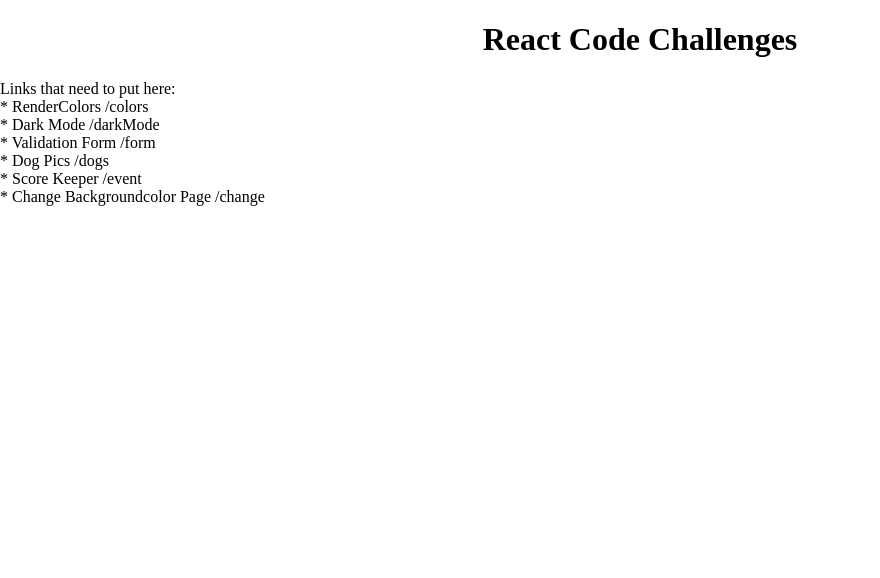
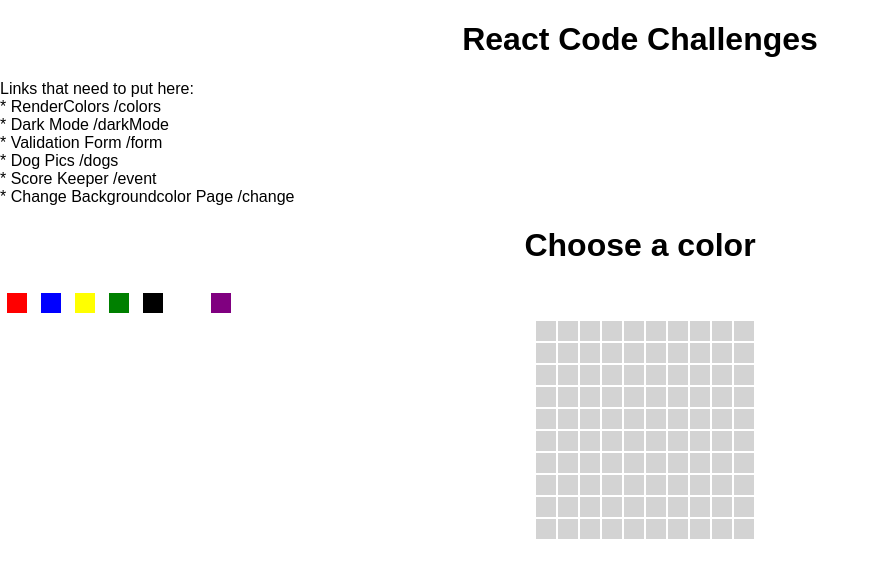
Before and after one commit to edilma/challenges, a React (Create React App) app: page /game in a window 1280 px wide. Shown: the top 578 px of the page, without its empty margins (0-880 px from the left). Built offline with nearby package versions, Linux system fonts and the light colour scheme.

Commit message:
STARTED the pixel game.  Starter code

```diff
--- a/src/App.css
+++ b/src/App.css
@@ -1,4 +1,6 @@
-
+html, body {
+  font-family: sans-serif;
+}
 .color-square {
   padding: 20px;
   font-family: sans-serif;
@@ -55,3 +57,15 @@
   height:400px;
   object-fit: contain;
 }
+
+button {
+  padding: 10px;
+  margin: 5px;
+  outline: none;
+  border: 2px solid white;
+}
+
+body {
+  padding: 0px;
+  margin: 0px;
+}
--- a/src/App.js
+++ b/src/App.js
@@ -5,6 +5,7 @@
 import DarkLightModes from './scenes/DarkLightModes.jsx';
 import DogPicsDisp from './scenes/DogPicsDisp.jsx';
 import FormVal from './scenes/FormVal.jsx';
+import PixelGame from './scenes/PixelGame';
 import RenderColors from './scenes/RenderColors.jsx';
 import ScoreKeeperDisp from './scenes/ScoreKeeperDis.jsx';
 import WindowListener from './scenes/WindowListener.jsx';
@@ -35,6 +36,7 @@
       <Route path='/scores' element={<ScoreKeeperDisp />}/>
       <Route path='/event' element={<WindowListener />} />
       <Route path='/change' element={<ColorPicker />}/>
+      <Route path='/game' element={<PixelGame />}/>
     </Routes>
     </header>
   </div>
--- /dev/null
+++ b/src/components/PixelArt.jsx
@@ -0,0 +1,32 @@
+function ColorPicker () {
+    const colors = ['red', 'blue', 'yellow', 'green', 'black', 'white', 'purple']
+    return (
+      <div>
+        <h1>Choose a color</h1>
+        {colors.map(color => <button key={color} style={{ backgroundColor: color }} />)}
+      </div>
+    )
+  }
+
+  function Pixel () {
+    return <div style={{ height: '20px', width: '20px', backgroundColor: 'lightGrey', margin: '1px' }} />
+  }
+
+  function Pixels () {
+    const pixels = []
+    for (let i = 0; i < 100; i++) pixels.push(<Pixel key={i} />)
+    return (
+      <div style={{ display: 'grid', gridTemplateColumns: 'repeat(10, 1fr)', width: '210px', margin: '0 auto' }}>
+        {pixels}
+      </div>
+    )
+  }
+
+  export default function PixelArt () {
+    return (
+      <div>
+        <ColorPicker />
+        <Pixels />
+      </div>
+    )
+  }
--- /dev/null
+++ b/src/scenes/PixelGame.jsx
@@ -0,0 +1,9 @@
+import PixelArt from "../components/PixelArt"
+
+export default function PixelGame(){
+    return (
+        <>
+        <PixelArt />
+        </>
+    )
+}
```
